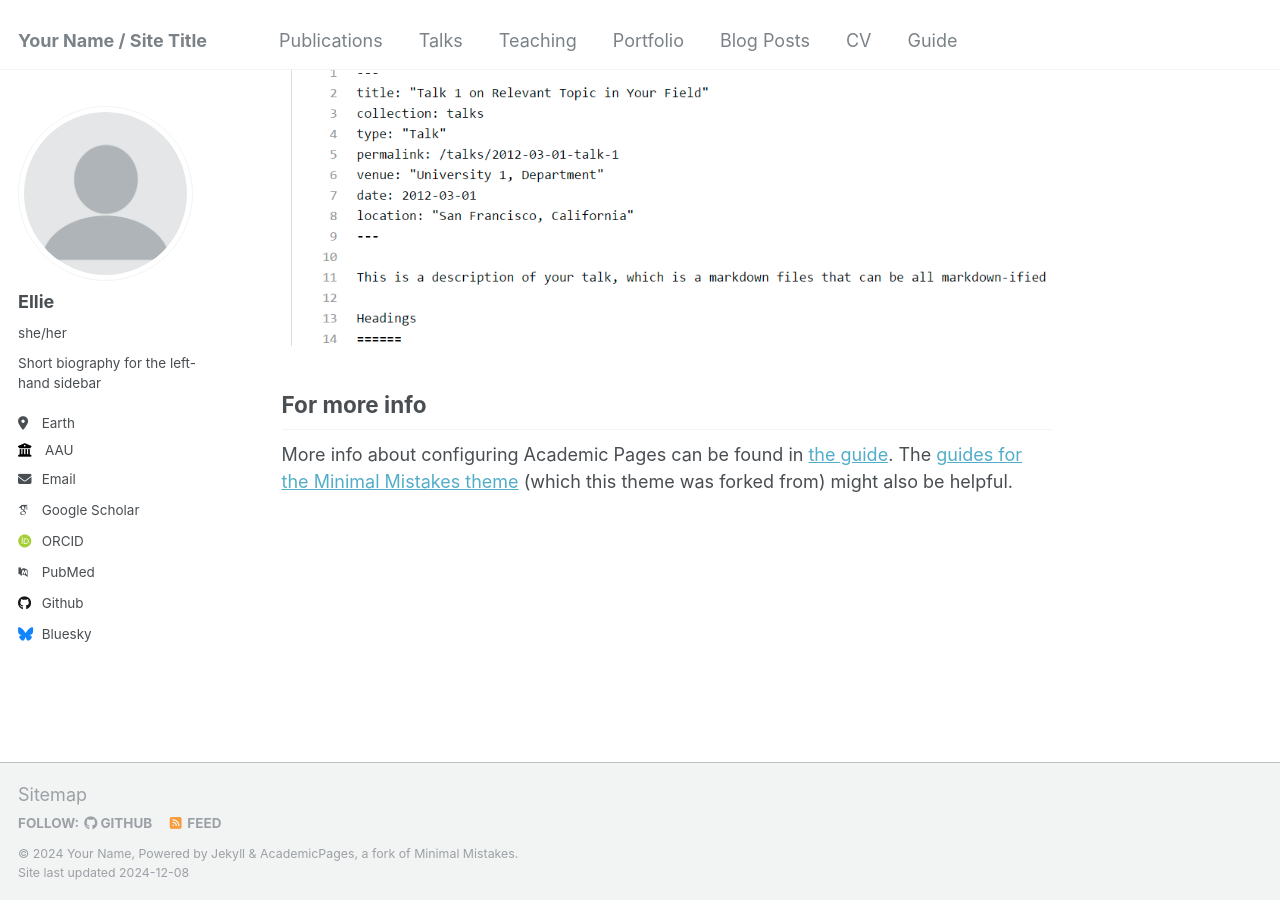
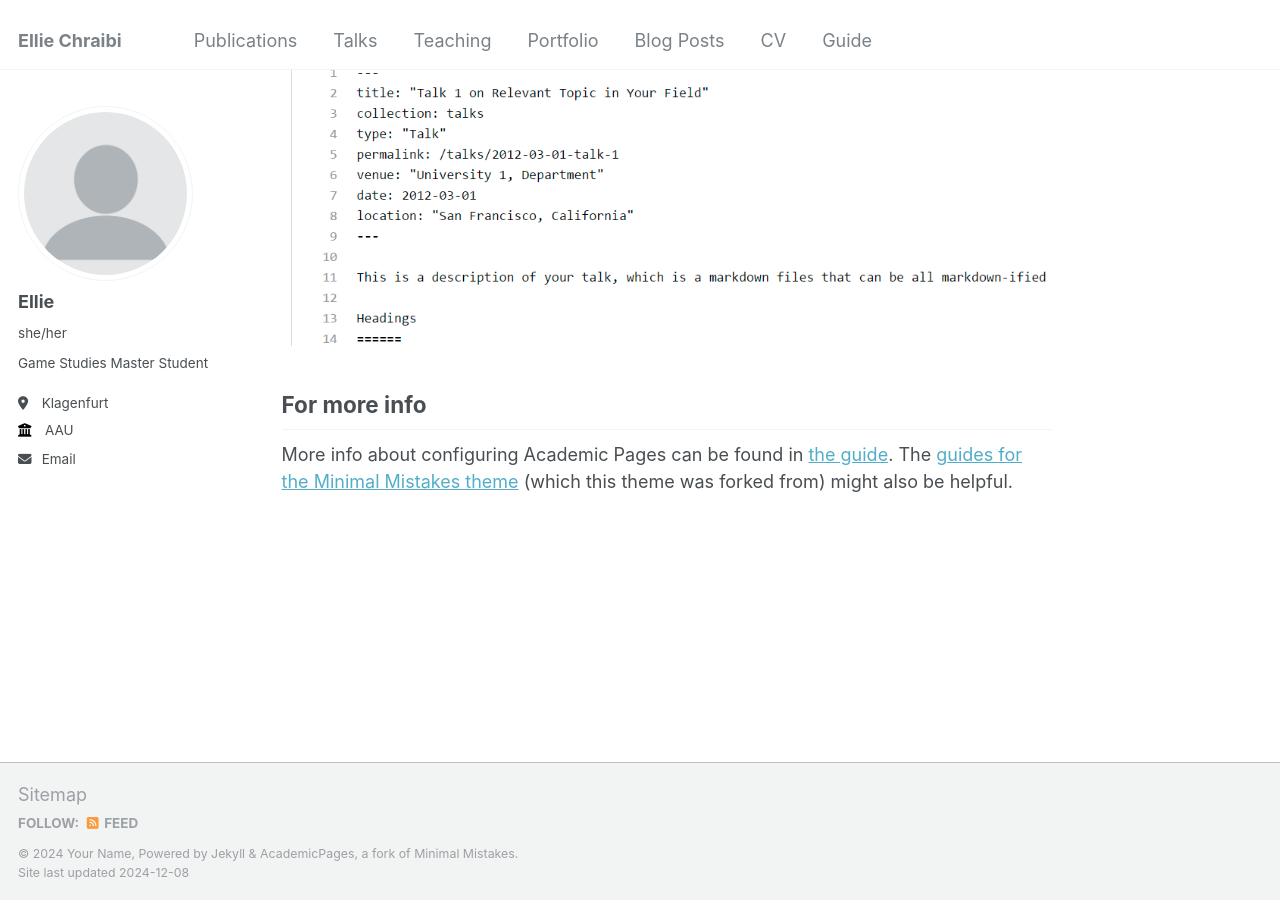
Before and after one commit to chrabz/chrabz.github.io, a Jekyll site: the page built from _pages/about.md, in a window 1280 px wide and 900 px high, scrolled down 2643 px. Built offline with Jekyll 4.4.1, drawn with Linux system fonts in a browser that asks for light colours; some web fonts are replaced.

Commit message:
Update _config.yml

```diff
--- a/_config.yml
+++ b/_config.yml
@@ -8,7 +8,7 @@
 
 # Basic Site Settings
 locale                   : "en-US"
-title                    : "Your Name / Site Title"
+title                    : "Ellie Chraibi"
 title_separator          : "-"
 name                     : &name "Your Name"
 description              : &description "personal description"
@@ -24,31 +24,31 @@ author:
   avatar           : "profile.png"
   name             : "Ellie"
   pronouns         : "she/her"
-  bio              : "Short biography for the left-hand sidebar"
-  location         : "Earth"
+  bio              : "Game Studies Master Student"
+  location         : "Klagenfurt"
   employer         : "AAU"
   uri              : # URL
-  email            : "none@example.org"
+  email            : "elchraibi@edu.aau.at"
 
   # Academic websites
-  arxiv            : # URL - Update with the correct link to your profile
-  googlescholar    : "https://scholar.google.com/citations?user=PS_CX0AAAAAJ"
-  impactstory      : # URL
-  orcid            : "http://orcid.org/yourorcidurl"
-  semantic         : # URL
-  pubmed           : "https://www.ncbi.nlm.nih.gov/pubmed/?term=john+snow"
-  researchgate     : # URL
+  #arxiv            : # URL - Update with the correct link to your profile
+  #googlescholar    : "https://scholar.google.com/citations?user=PS_CX0AAAAAJ"
+  #impactstory      : # URL
+  #orcid            : "http://orcid.org/yourorcidurl"
+  #semantic         : # URL
+  #pubmed           : "https://www.ncbi.nlm.nih.gov/pubmed/?term=john+snow"
+  #researchgate     : # URL
 
   # Repositories and software development
-  bitbucket        : # Username - Update with your username on the site
-  codepen          : # Username
-  dribbble         : # Username
-  github           : "chrabz"
-  kaggle           : # Username
-  stackoverflow    : # User number or user number and name (i.e., use "1" or "1/jeff-atwood")
+  #bitbucket        : # Username - Update with your username on the site
+  #codepen          : # Username
+ # dribbble         : # Username
+ # github           : "chrabz"
+ # kaggle           : # Username
+# stackoverflow    : # User number or user number and name (i.e., use "1" or "1/jeff-atwood")
 
   # Social media
-  bluesky          : "bsky.app" # Replace this with you Bluesky username
+#  bluesky          : "bsky.app" # Replace this with you Bluesky username
   facebook         : # Username
   flickr           : # Username
   foursquare       : # Username
```
